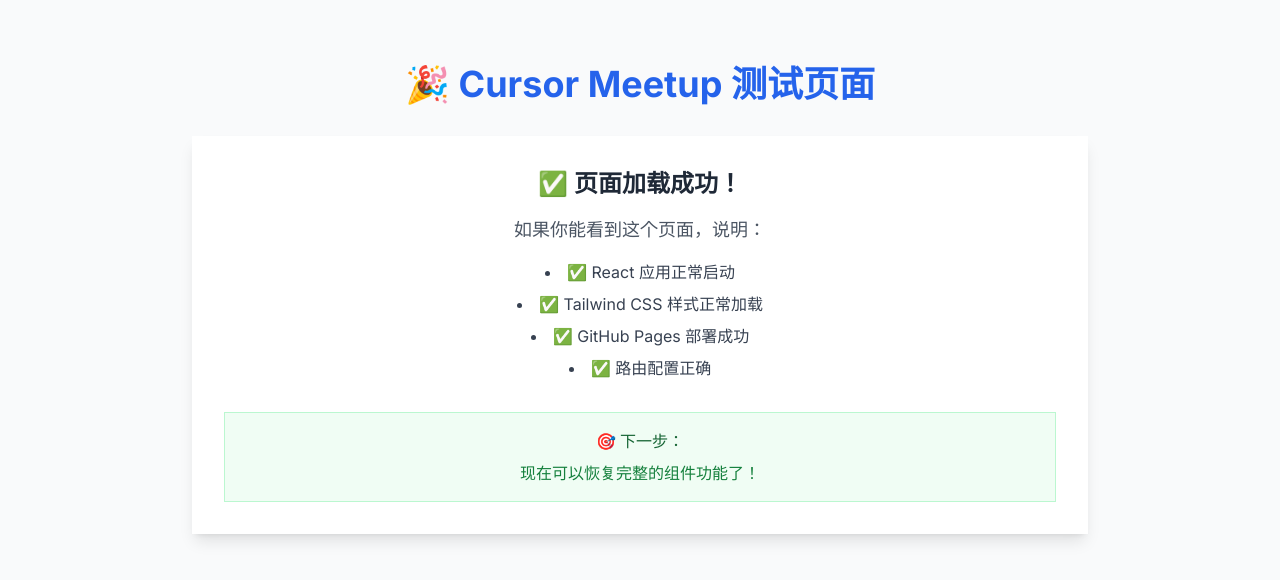
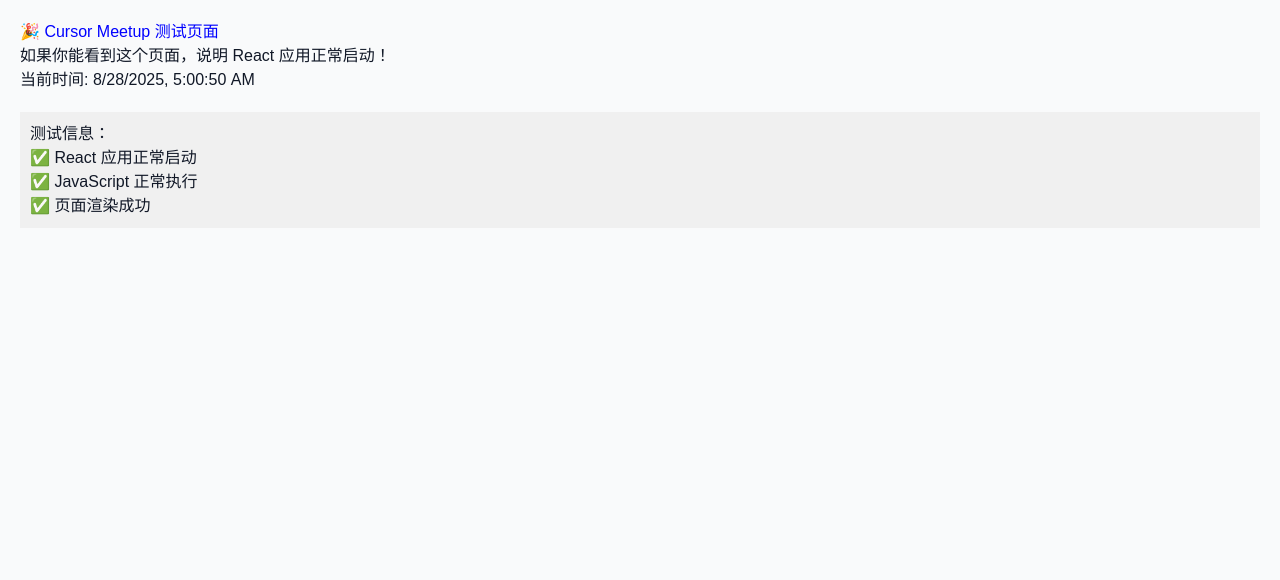
Before and after one commit to Jianan-Huang0609/Cursor_MeetsUp, a React (Vite) app: page / in a window 1280 px wide. Shown: the top 580 px of the page. Built offline with nearby package versions, Linux system fonts and the light colour scheme.

Commit message:
fix: 简化测试页面并更新部署说明 - 移除样式依赖，添加 GitHub Pages 设置指南

```diff
--- a/src/App.tsx
+++ b/src/App.tsx
@@ -1,30 +1,16 @@
-import './App.css'
-
 function App() {
   return (
-    <div className="min-h-screen bg-gray-50 p-8">
-      <div className="max-w-4xl mx-auto">
-        <h1 className="text-4xl font-bold text-blue-600 mb-8">🎉 Cursor Meetup 测试页面</h1>
-
-        <div className="bg-white rounded-lg shadow-lg p-8">
-          <h2 className="text-2xl font-semibold mb-4 text-gray-800">✅ 页面加载成功！</h2>
-          <p className="text-lg text-gray-600 mb-4">
-            如果你能看到这个页面，说明：
-          </p>
-          <ul className="list-disc list-inside space-y-2 text-gray-700">
-            <li>✅ React 应用正常启动</li>
-            <li>✅ Tailwind CSS 样式正常加载</li>
-            <li>✅ GitHub Pages 部署成功</li>
-            <li>✅ 路由配置正确</li>
-          </ul>
-
-          <div className="mt-8 p-4 bg-green-50 border border-green-200 rounded-lg">
-            <h3 className="font-medium text-green-800 mb-2">🎯 下一步：</h3>
-            <p className="text-green-700">
-              现在可以恢复完整的组件功能了！
-            </p>
-          </div>
-        </div>
+    <div style={{ padding: '20px', fontFamily: 'Arial, sans-serif' }}>
+      <h1 style={{ color: 'blue' }}>🎉 Cursor Meetup 测试页面</h1>
+      <p>如果你能看到这个页面，说明 React 应用正常启动！</p>
+      <p>当前时间: {new Date().toLocaleString()}</p>
+      <div style={{ marginTop: '20px', padding: '10px', backgroundColor: '#f0f0f0' }}>
+        <h3>测试信息：</h3>
+        <ul>
+          <li>✅ React 应用正常启动</li>
+          <li>✅ JavaScript 正常执行</li>
+          <li>✅ 页面渲染成功</li>
+        </ul>
       </div>
     </div>
   )
```
Also changed, not shown: 1 other file (tests, documents, lock files or other folders).
